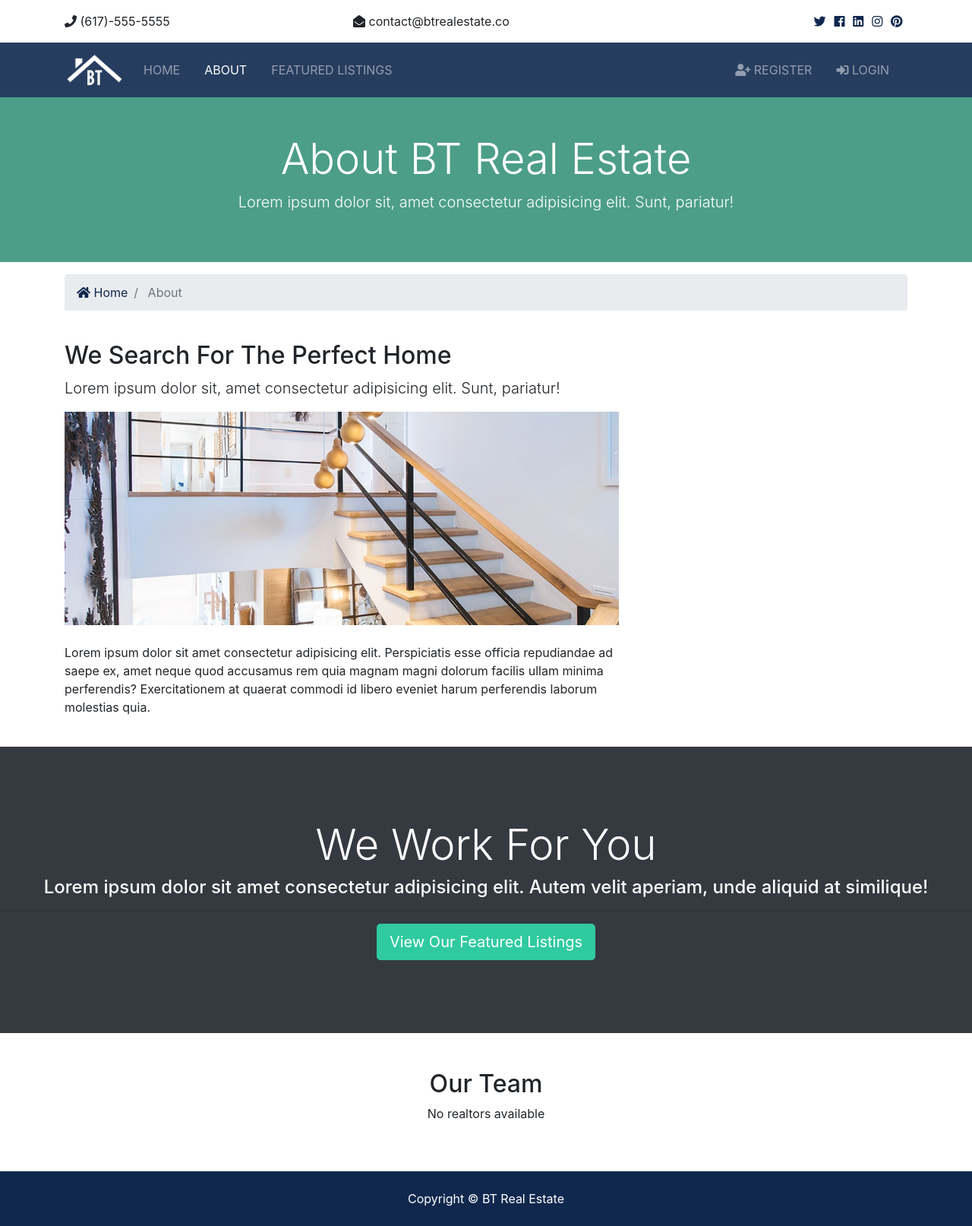
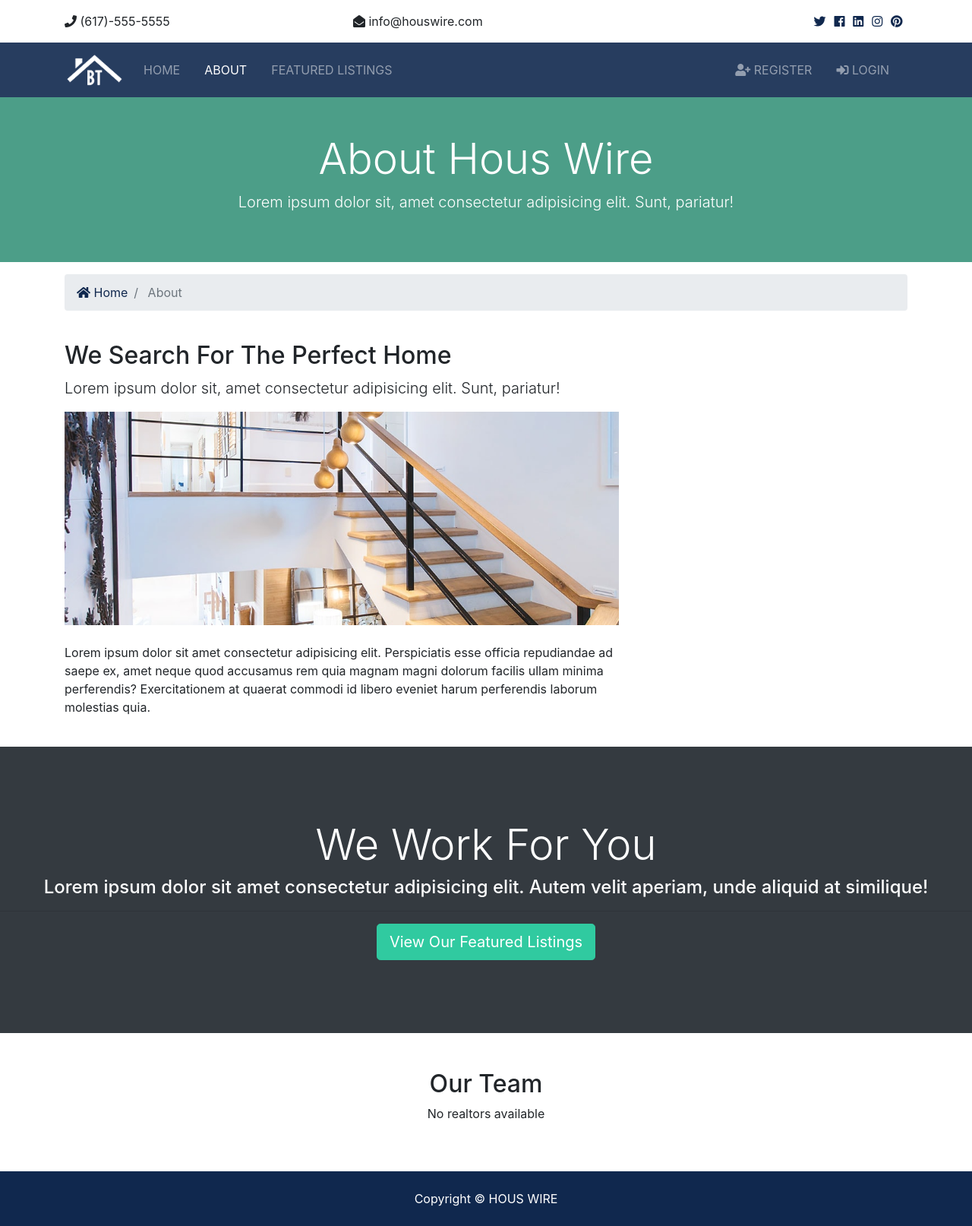
Before and after one commit to anapotter/btre_project, a Django app: page /about in a window 1280 px wide. Shown: the whole page at 76% size. Run offline with Django 3.2, Linux system fonts and the light colour scheme; data that the repository does not hold is empty; some libraries are stand-ins or nearby versions.

Commit message:
Rebranding

```diff
--- a/btre/settings.py
+++ b/btre/settings.py
@@ -20,7 +20,7 @@
 # See https://docs.djangoproject.com/en/2.2/howto/deployment/checklist/
 
 # SECURITY WARNING: keep the secret key used in production secret!
-SECRET_KEY = 'i83smyipj!o9u#!mtc6g_j7(63pl9fmny*!pxf^fwgy+i^ov1b'
+SECRET_KEY = ''
 
 # SECURITY WARNING: don't run with debug turned on in production!
 DEBUG = True
--- a/templates/pages/about.html
+++ b/templates/pages/about.html
@@ -11,7 +11,7 @@
     <div class="container">
       <div class="row text-center">
         <div class="col-md-12">
-          <h1 class="display-4">About BT Real Estate</h1>
+          <h1 class="display-4">About Hous Wire</h1>
           <p class="lead">Lorem ipsum dolor sit, amet consectetur adipisicing elit. Sunt, pariatur!</p>
         </div>
       </div>
--- a/templates/partials/_footer.html
+++ b/templates/partials/_footer.html
@@ -1,5 +1,5 @@
 <!-- Footer -->
   <footer id="main-footer" class="py-4 bg-primary text-white text-center">
     Copyright &copy;
-    <span class="year"></span> BT Real Estate
+    <span class="year"></span> HOUS WIRE
   </footer>
--- a/templates/partials/_topbar.html
+++ b/templates/partials/_topbar.html
@@ -6,7 +6,7 @@
           <i class="fas fa-phone"></i> (617)-555-5555
         </div>
         <div class="col-md-4">
-          <i class="fas fa-envelope-open"></i> contact@btrealestate.co
+          <i class="fas fa-envelope-open"></i> info@houswire.com
         </div>
         <div class="col-md-4">
           <div class="social text-right">
```
